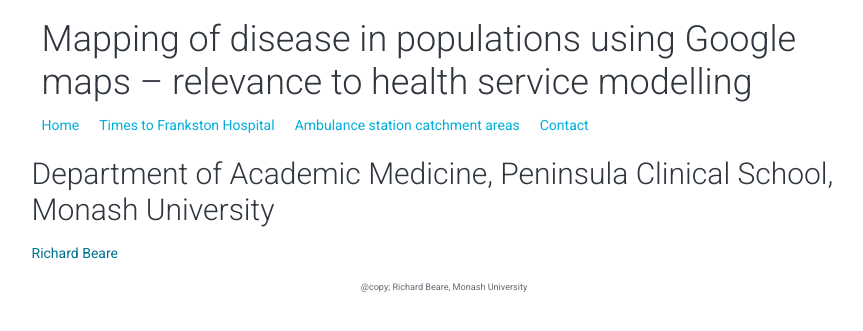
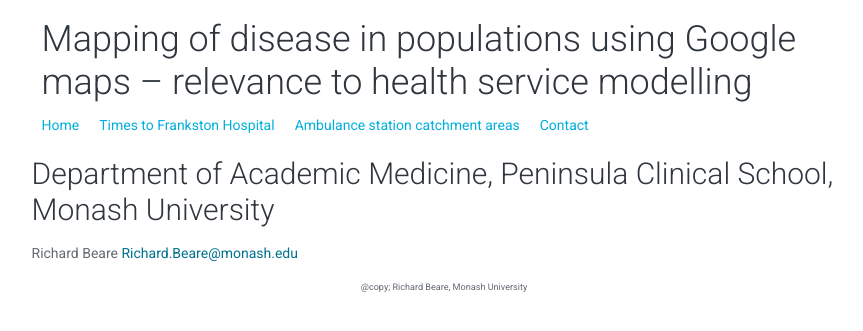
Before and after one commit to richardbeare/PeninsulaHealthRsWk2016, a Jekyll site: the page built from contact/index.md, in a window 1280 px wide. Shown: the top 331 px of the page, without its empty margins (196-1059 px from the left). Built offline with Jekyll 4.4.1, drawn with Linux system fonts in a browser that asks for light colours.

Commit message:
email link

```diff
--- a/contact/index.md
+++ b/contact/index.md
@@ -7,4 +7,4 @@
 
 ## Department of Academic Medicine, Peninsula Clinical School, Monash University
 
-[Richard Beare](Richard.Beare@monash.edu)
+Richard Beare <Richard.Beare@monash.edu>
```
